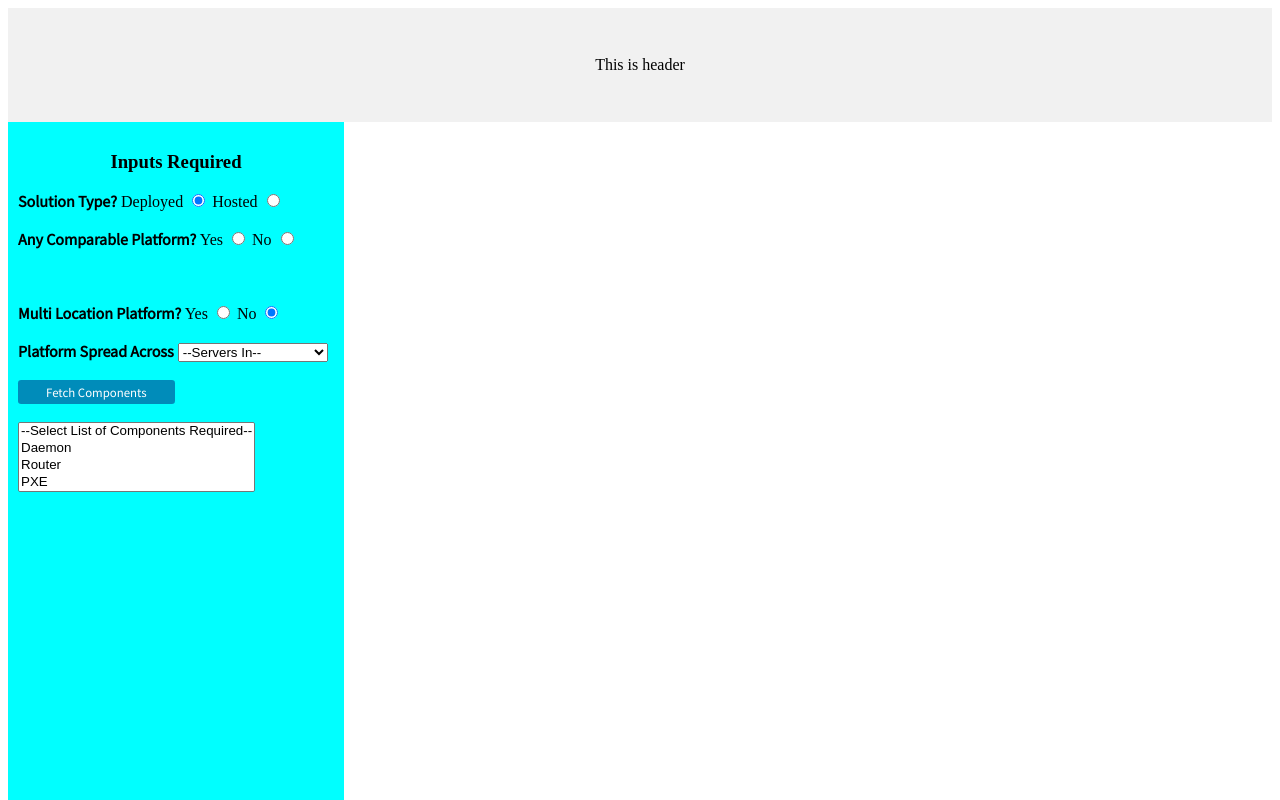
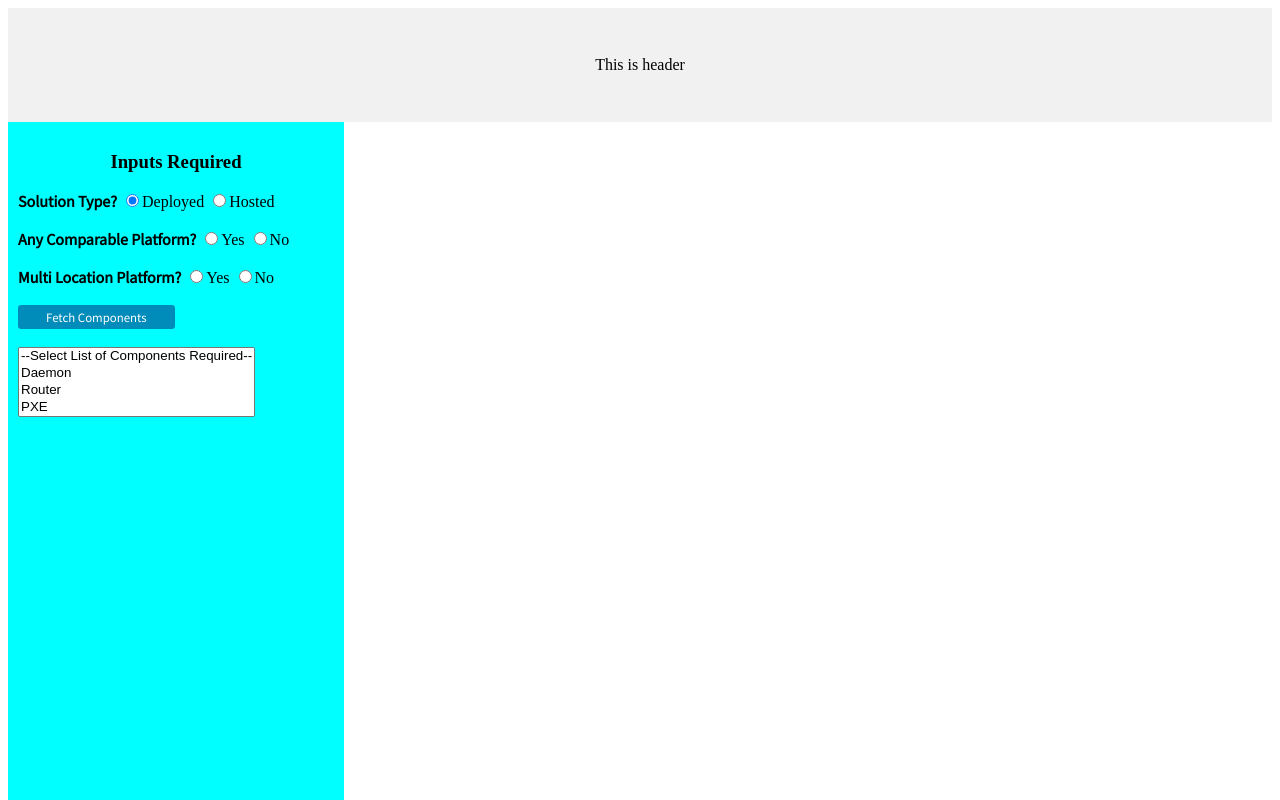
Before and after one commit to Puneet7nov/hw_req, a website built with webpack: page src/index.html in a window 1280 px wide. Shown: the top 800 px of the page. Built offline with nearby package versions, Linux system fonts and the light colour scheme.

Commit message:
Update index.html

```diff
--- a/src/index.html
+++ b/src/index.html
@@ -6,10 +6,11 @@
     <title>HW Req</title>
     <meta name="viewport" content="width=device-width, initial-scale=1">
     <link rel="stylesheet" type="text/css" media="screen" href="css/styles.css" />
-    <script type="text/javascript" src="./js/index.js"></script>
-    <link href='https://fonts.googleapis.com/css?family=Source+Sans+Pro' rel='stylesheet' type='text/css'>
+    <link href='https://fonts.googleapis.com/css?family=Source+Sans+Pro' rel='stylesheet' type='text/css' />
 </head>
 <body>
+    <script src="http://ajax.googleapis.com/ajax/libs/jquery/1.7.1/jquery.min.js" type="text/javascript"></script>
+    <script type="text/javascript" src="js/bundle.js"></script>
     <div class="header">
             <p>This is header</p>
     </div>
@@ -19,21 +20,18 @@
         <h3>Inputs Required</h3>
         <div class="div">
             <label class="label">Solution Type?</label>
-        <label for="Deployed">Deployed</label>
-        <input type="radio" name="solType" id="deployed" checked value="deployed">
-        <label for="Hosted">Hosted</label>
-        <input type="radio" name="solType" id="hosted" value="hosted">
+            <input type="radio" name="solType" id="deployed" checked value="deployed">Deployed</input>
+            <input type="radio" name="solType" id="hosted" value="hosted">Hosted</input>
         </div>
     <br>
         <div class="div">
                 <label class="label">Any Comparable Platform?</label>
-            <label for="Yes">Yes</label>
-            <input type="radio" name="compPlatform" id="compPlatform" value="Yes" onclick="showhideComparablePlatform(this.value)" />
-            <label for="No">No</label>
-            <input type="radio" name="compPlatform" id="compPlatform" value="No" onclick="showhideComparablePlatform(this.value)" />
+                <input type="radio" name="compPlatform" id="compPlatform" value="Yes" />Yes
+                <input type="radio" name="compPlatform" id="compPlatform" value="No" />No
         </div>
+
+        <div class="div" style="display:none" id="platformSize">
             <br>
-    <div class="div" style="display:none" id="platformSize">
             <label for="platformSize" class="label">Target Platform Size</label>
             <select id="platformSize">
                 <option value="">--Platform Size--</option>
@@ -44,11 +42,11 @@
             </select>
         </div>
 
+        <div class="div" style="display:none" id="platForEstimate">
             <br>
-    <div class="div" style="display:none" id="platForEstimate">
-        <label for="platForEstimate" class="label">Use For Estimation</label>
-        <select id="platForEstimate" multiple>
-            <option value="">--Comparable Platform--</option>
+            <label for="platForEstimate" class="label">For Estimation</label>
+            <select id="platForEstimate">
+                <option value="">--Select Comparable Platform--</option>
                 <option value="hsbc_ldn">HSBC London</option>
                 <option value="hsbc_ny">HSBC NY</option>
                 <option value="alpha">Alpha</option>
@@ -59,14 +57,12 @@
     <br>
         <div class="div">
                 <label class="label">Multi Location Platform?</label>
-            <label for="Yes">Yes</label>
-            <input type="radio" name="multiLocationPlatform" id="Yes" value="Yes">
-            <label for="No">No</label>
-            <input type="radio" name="multiLocationPlatform" id="No" checked value="No">
+                <input type="radio" name="multiLocationPlatform" id="Yes" value="Yes">Yes</input>
+                <input type="radio" name="multiLocationPlatform" id="No" value="No">No</input>
         </div>
 
+        <div class="div" style="display:none" id="NoOfLocation">
             <br>
-    <div class="div">
             <label for="NoOfLocation" class="label">Platform Spread Across</label>
             <select id="NoOfLocation">
                 <option value="">--Servers In--</option>
@@ -98,11 +94,11 @@
     <div class="column right">
         <p>This is main base</p>
     </div>
-</div>
     <div style="clear:both"></div>
 
     <div class="footer">
             <p>This is footer</p>
         </div>
+
     </body>
 </html>
```
Lines whose indentation alone changed are shown as unchanged.
